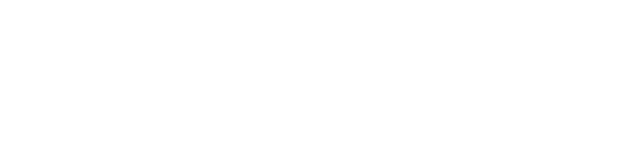
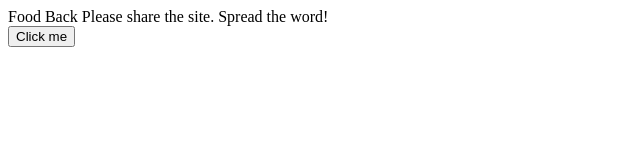
Before and after one commit to TaniyaPeters/REC2018, a website: page views/FoodBack.html in a window 1280 px wide. Shown: the whole page, without its empty margins (0-640 px from the left). Drawn offline with Linux system fonts and the light colour scheme.

Commit message:
Some main code

```diff
--- a/views/FoodBack.html
+++ b/views/FoodBack.html
@@ -1,6 +1,19 @@
 <html>
-<body>
+<head>Food Back</head>
+  <banner>Please share the site. Spread the word!
+  </banner>
 
+  <body>
 
-</body>
+    <div class="getInfo">
+      <button onclick="myFunction()">Click me</button>
+      <p id= "tana"></p>
+
+      <script>
+        function myFunction() {
+          document.getElementById("tana").innerHTML = "Hello World";
+        }
+      </script>
+    </div>
+  </body>
 </html>
```
Also changed, not shown: views/main.css (added).
